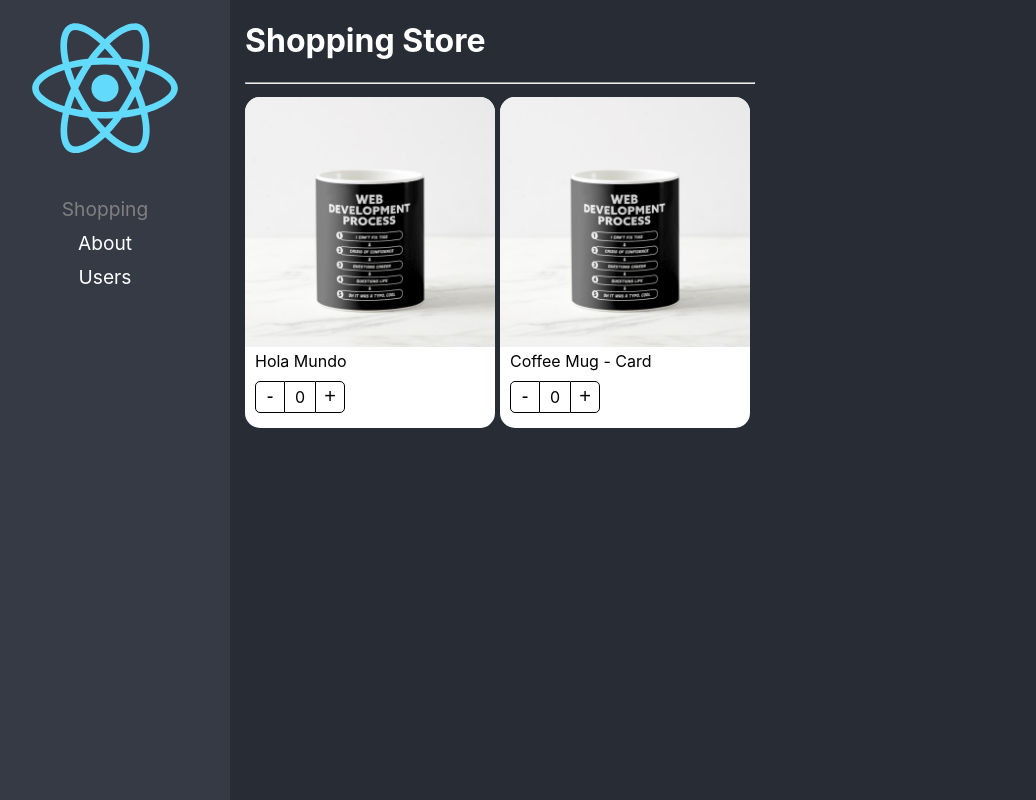
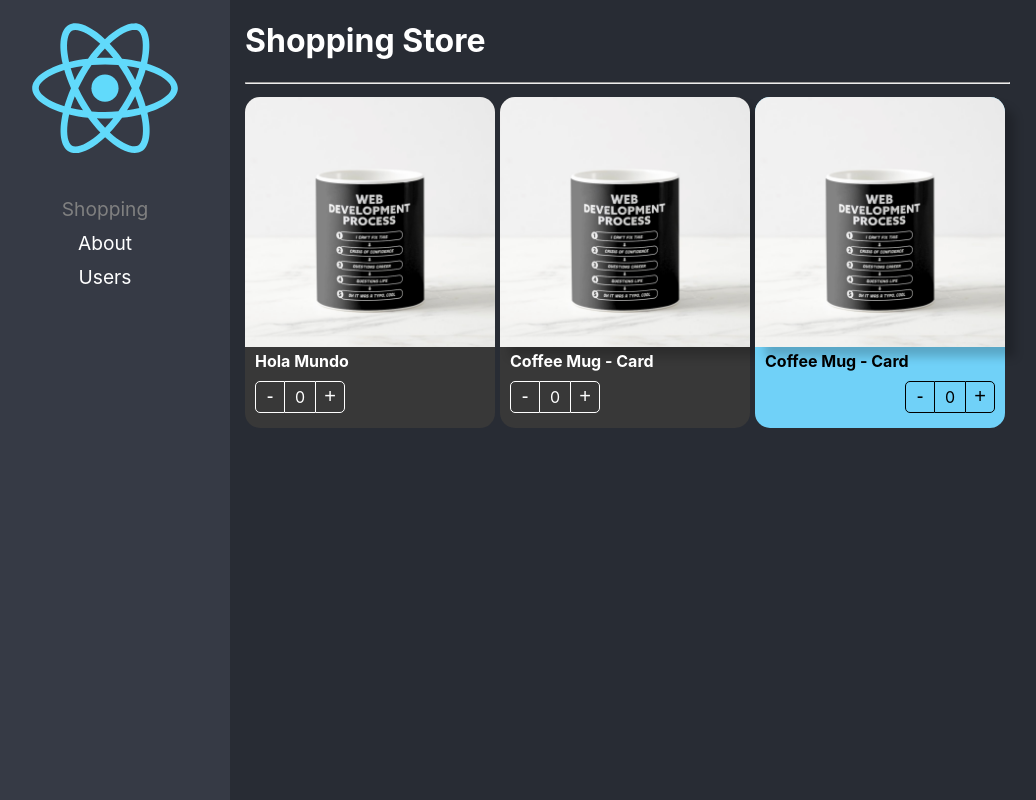
Before and after one commit to Fernatzoc/react-adv, a React (Create React App) app: page / in a window 1280 px wide. Shown: the whole page, without its empty margins (20-1056 px from the left). Built offline with nearby package versions, Linux system fonts and the light colour scheme.

Commit message:
Component extend styles ready

```diff
--- a/src/02-component-patterns/components/ProductButtons.tsx
+++ b/src/02-component-patterns/components/ProductButtons.tsx
@@ -1,13 +1,21 @@
-import {useContext} from "react";
+import {CSSProperties, useContext} from "react";
 import {ProductContext} from "./ProductCard";
 import styles from "../styles/styles.module.css";
 
-export const ProductButtons = () => {
+export interface Props {
+  className?: string;
+  style?: CSSProperties
+}
+
+export const ProductButtons = ({ className, style }: Props) => {
 
   const { increaseBy, counter } = useContext( ProductContext );
 
   return (
-    <div className={ styles.buttonsContainer }>
+    <div
+      className={ `${styles.buttonsContainer} ${className}` }
+      style={ style }
+    >
       <button  onClick={ () => increaseBy( -1 ) } className={ styles.buttonMinus }>-</button>
 
       <div className={styles.countLabel}>{ counter }</div>
--- a/src/02-component-patterns/components/ProductCard.tsx
+++ b/src/02-component-patterns/components/ProductCard.tsx
@@ -1,7 +1,7 @@
-import {createContext} from "react";
+import {createContext, CSSProperties, ReactElement} from "react";
 
+import {Product, ProductContextProps} from "../interfaces/interfaces";
 import {useProduct} from "../hooks/useProduct";
-import {ProductCardProps, ProductContextProps} from "../interfaces/interfaces";
 
 import styles from '../styles/styles.module.css'
 
@@ -9,7 +9,14 @@
 
 const { Provider } = ProductContext;
 
-export const ProductCard = ({ children, product }: ProductCardProps) => {
+export interface Props {
+  product: Product;
+  children?: ReactElement | ReactElement[];
+  className?: string
+  style?: CSSProperties
+}
+
+export const ProductCard = ({ children, product, className, style }: Props) => {
 
   const {counter, increaseBy} = useProduct();
 
@@ -19,7 +26,10 @@
       increaseBy,
       product
     }}>
-    <div className={ styles.productCard }>
+    <div
+      className={ `${ styles.productCard } ${ className }` }
+      style={ style }
+    >
       { children }
     </div>
     </Provider>
--- a/src/02-component-patterns/components/ProductImage.tsx
+++ b/src/02-component-patterns/components/ProductImage.tsx
@@ -1,24 +1,34 @@
-import {useContext} from "react";
-import {ProductContext} from "./ProductCard";
+import { CSSProperties, useContext } from "react";
+import { ProductContext } from "./ProductCard";
 
 import noImage from "../assets/no-image.jpg";
 import styles from "../styles/styles.module.css";
 
-export const ProductImage = ({img = ''}) => {
+export interface Props {
+  img?: string;
+  className?: string;
+  style?: CSSProperties;
+}
 
-  const { product } = useContext( ProductContext );
+export const ProductImage = ({ img, className, style }: Props) => {
+  const { product } = useContext(ProductContext);
 
   let imgToShow: string;
 
-  if( img ) {
+  if (img) {
     imgToShow = img;
-  } else if ( product.img ) {
-    imgToShow = product.img
+  } else if (product.img) {
+    imgToShow = product.img;
   } else {
     imgToShow = noImage;
   }
 
   return (
-    <img className={ styles.productImg } src={ imgToShow  } alt="Product Image"  />
-  )
-}
+    <img
+      className={`${styles.productImg} ${className}`}
+      src={imgToShow}
+      alt="Product Image"
+      style={ style }
+    />
+  );
+};
--- a/src/02-component-patterns/components/ProductTitle.tsx
+++ b/src/02-component-patterns/components/ProductTitle.tsx
@@ -1,13 +1,22 @@
-import {useContext} from "react";
+import {CSSProperties, useContext} from "react";
 import {ProductContext} from "./ProductCard";
 import styles from "../styles/styles.module.css";
 
-export const ProductTitle = ({title}: {title?: string}) => {
+export interface Props {
+  title?: string;
+  className?: string;
+  style?: CSSProperties;
+}
+
+export const ProductTitle = ({title, className, style}: Props) => {
 
   const { product } = useContext( ProductContext );
 
   return (
-    <span className={ styles.productDescription }>
+    <span
+      className={ `${ styles.productDescription } ${ className }` }
+      style={ style }
+    >
       { title ? title : product.title }
     </span>
   )
--- a/src/02-component-patterns/pages/ShoppingPage.tsx
+++ b/src/02-component-patterns/pages/ShoppingPage.tsx
@@ -1,10 +1,16 @@
-import {ProductButtons, ProductCard, ProductImage, ProductTitle} from "../components";
+import {
+  ProductButtons,
+  ProductCard,
+  ProductImage,
+  ProductTitle,
+} from "../components";
+import "../styles/custom-styles.css";
 
 const product = {
-  id: '1',
-  title: 'Coffee Mug - Card',
-  img: './coffee-mug.png'
-}
+  id: "1",
+  title: "Coffee Mug - Card",
+  img: "./coffee-mug.png",
+};
 
 export const ShoppingPage = () => {
   return (
@@ -12,24 +18,54 @@
       <h1>Shopping Store</h1>
       <hr />
 
-       <div style={{
-         display: 'flex',
-         flexDirection: 'row',
-         flexWrap: 'wrap'
-       }}>
-        <ProductCard product={ product } >
-          <ProductCard.Image />
-          <ProductCard.Title title={'Hola Mundo'} />
-          <ProductCard.Buttons/>
+      <div
+        style={{
+          display: "flex",
+          flexDirection: "row",
+          flexWrap: "wrap",
+        }}
+      >
+        <ProductCard product={product} className="bg-dark text-white">
+          <ProductCard.Image className="customImage" />
+          <ProductCard.Title title={"Hola Mundo"} className="text-bold" />
+          <ProductCard.Buttons className="custom-buttons" />
         </ProductCard>
 
-         <ProductCard product={ product } >
-           <ProductImage />
-           <ProductTitle />
-           <ProductButtons/>
+        <ProductCard product={product} className="bg-dark text-white">
+          <ProductImage
+            className="customImage"
+            style={{
+              boxShadow: "10px 10px 10px rgba(0,0,0,0.2)",
+            }}
+          />
+          <ProductTitle className="text-bold" />
+          <ProductButtons className="custom-buttons" />
+        </ProductCard>
+
+        <ProductCard
+          product={product}
+          style={{
+            backgroundColor: "#70D1F8",
+          }}
+        >
+          <ProductImage
+            style={{
+              boxShadow: "10px 10px 10px rgba(0,0,0,0.2)",
+            }}
+          />
+          <ProductTitle
+            style={{
+              fontWeight: "bold",
+            }}
+          />
+          <ProductButtons
+            style={{
+              display: "flex",
+              justifyContent: "end",
+            }}
+          />
         </ProductCard>
       </div>
-
     </div>
-   )
-}
+  );
+};
--- /dev/null
+++ b/src/02-component-patterns/styles/custom-styles.css
@@ -0,0 +1,23 @@
+.bg-dark {
+  background-color: rgb(56, 56, 56);
+}
+
+.text-white {
+  color: white;
+}
+
+.text-bold {
+  font-weight: bold;
+}
+
+.custom-image {
+  padding: 10px;
+  width: calc(100% - 20px);
+  border-radius: 20px;
+}
+
+.custom-buttons button,
+.custom-buttons div {
+  color: white;
+  border-color: white;
+}
```
Also changed, not shown: src/02-component-patterns/interfaces/interfaces.ts (+10 -12 lines). Lines whose indentation alone changed are shown as unchanged.
